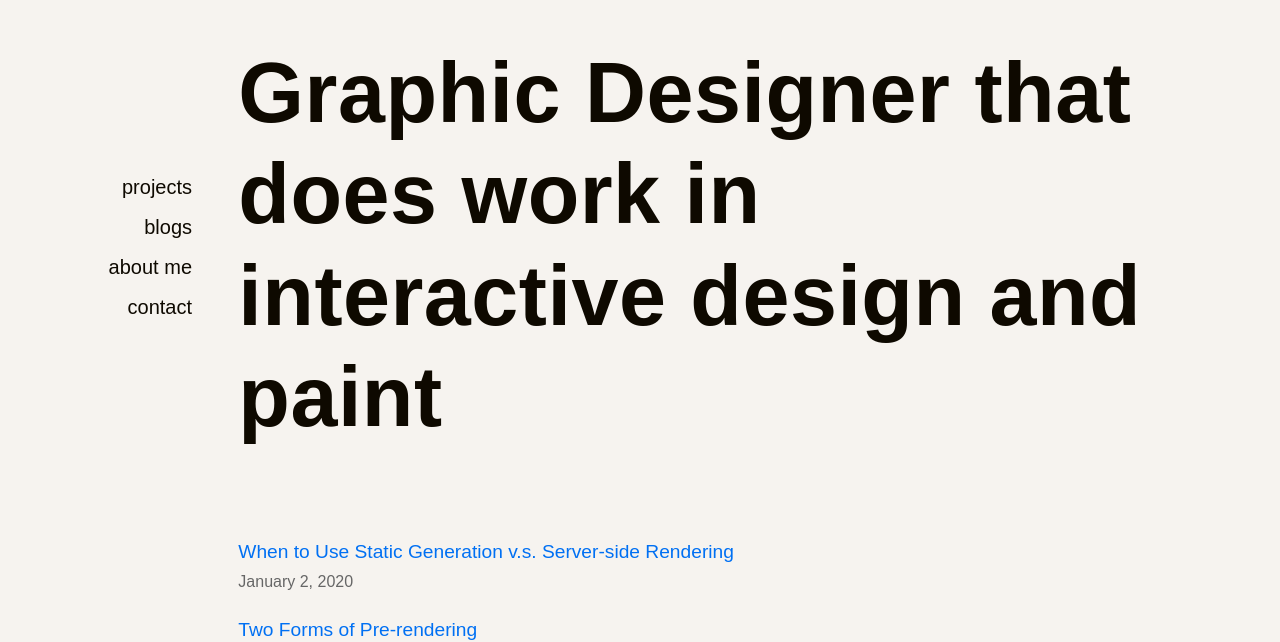
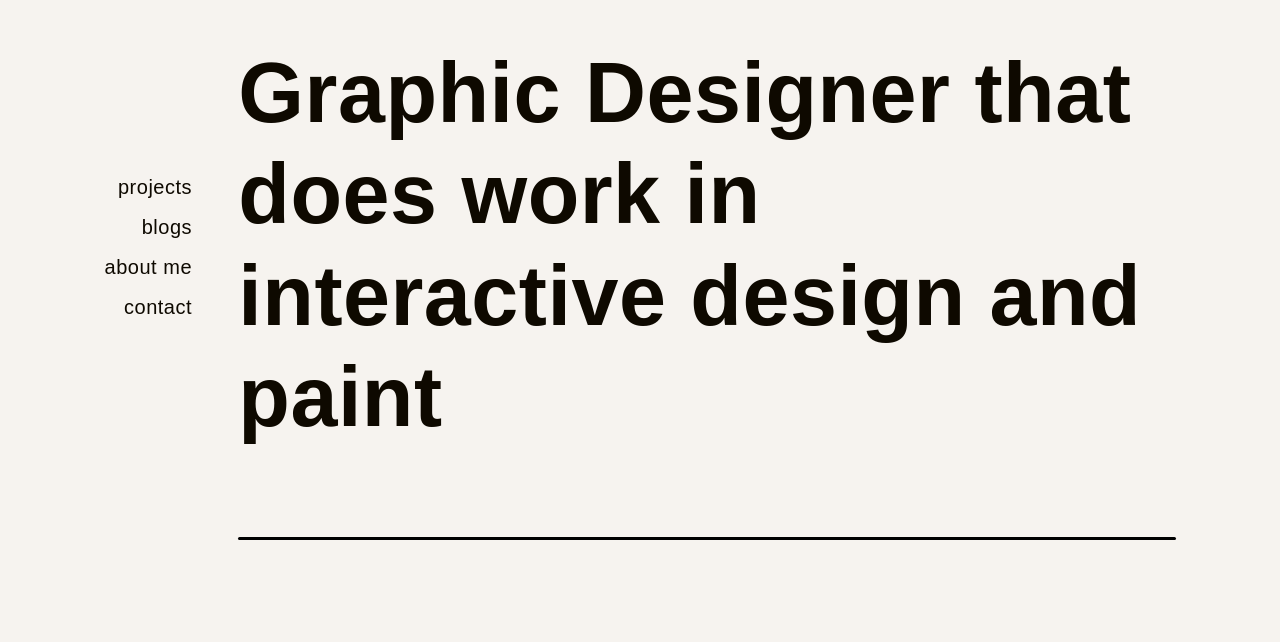
Before and after one commit to akashsmaran/akashsmaran.me, a Next.js app: page / in a window 1280 px wide. Shown: the part 163-805 px from the top of the page. Built offline with nearby package versions, Linux system fonts and the light colour scheme; a web font is replaced by a local one.

Commit message:
added animations

```diff
--- /dev/null
+++ b/animations/fadeInVisi.js
@@ -0,0 +1,45 @@
+import { useInView } from "react-intersection-observer";
+import { motion, useAnimation } from "framer-motion";
+import React, { useEffect } from "react";
+
+const scaleinX = {
+    initial: {
+        scaleX:0,
+        opacity:0
+    },
+    animate: {
+        scaleX:1,
+        opacity:1,
+        transition:{
+            duration: .6,
+        }
+    }
+}
+
+
+
+export default function FadeInWhenVisible({ children }) {
+    const controls = useAnimation();
+    const [ref, inView] = useInView();
+
+    useEffect(() => {
+      if (inView) {
+        controls.start("visible");
+      }
+    }, [controls, inView]);
+
+    return (
+      <motion.div
+        ref={ref}
+        animate={controls}
+        initial="hidden"
+        transition={{ duration: 0.3}}
+        variants={{
+          visible: { opacity: 1, scale: 1 },
+          hidden: { opacity: 0, scale: 0 }
+        }}
+      >
+        {children}
+      </motion.div>
+    );
+  }
--- /dev/null
+++ b/animations/staggerVisi.js
@@ -0,0 +1,29 @@
+import { useInView } from "react-intersection-observer";
+import { motion, useAnimation } from "framer-motion";
+import React, { useEffect } from "react";
+
+export default function StaggerWhenVisible({ children }) {
+    const controls = useAnimation();
+    const [ref, inView] = useInView();
+
+    useEffect(() => {
+      if (inView) {
+        controls.start("visible");
+      }
+    }, [controls, inView]);
+
+    return (
+      <motion.div
+        ref={ref}
+        animate={controls}
+        transition={{ staggerChildren: 0.1 }}
+        initial = "hidden"
+        variants={{
+            visible: { opacity: 1 },
+            hidden: { opacity: 0 }
+        }}
+      >
+        {children}
+      </motion.div>
+    );
+  }
--- a/package.json
+++ b/package.json
@@ -9,10 +9,12 @@
   },
   "dependencies": {
     "date-fns": "^2.22.1",
+    "framer-motion": "^4.1.17",
     "gray-matter": "^4.0.3",
     "next": "^10.0.0",
     "react": "17.0.1",
     "react-dom": "17.0.1",
+    "react-intersection-observer": "^8.32.0",
     "remark": "^13.0.0",
     "remark-html": "^13.0.1",
     "sass": "^1.35.1"
--- a/pages/index.js
+++ b/pages/index.js
@@ -5,7 +5,34 @@ import Styles from '../styles/style.module.scss'
 import { getSortedPostsData } from '../lib/posts'
 import Link from 'next/link'
 import Date from '../components/date'
+import FadeInWhenVisible from '../animations/fadeInVisi'
+import StaggerWhenVisible from '../animations/staggerVisi'
+import { motion, useAnimation } from "framer-motion";
 
+const stagger = {
+  animate: {
+    transition:{
+      staggerChildren:0.1
+    }
+  }
+}
+
+const easing = [0.6, -0.05, 0.01, 0.99]
+
+const fadein = {
+  initial: {
+      y:60,
+      opacity:0
+  },
+  animate: {
+      y:0,
+      opacity:1,
+      transition:{
+          duration: .9,
+          ease: easing
+      }
+  }
+}
 export async function getStaticProps() {
   const allPostsData = getSortedPostsData()
   return {
@@ -17,14 +44,17 @@ export async function getStaticProps() {
 
 export default function Home({ allPostsData }) {
   return (
+    <motion.div exit={{opacity:0}} initial='initial' animate='animate'>
     <div className = {Styles.big_container}>
       <div className = {Styles.navbar_container}>
-        <ul className = {Styles.ul}>
+        <motion.ul variants={stagger} className = {Styles.ul}>
+          <motion.div variants={fadein}>
           <li className={Styles.navbar_items}>projects</li>
           <li className={Styles.navbar_items}>blogs</li>
           <li className={Styles.navbar_items}>about me</li>
           <li className={Styles.navbar_items}>contact</li>
-        </ul>
+          </motion.div>
+        </motion.ul>
       </div>
       <div className = {Styles.content_container}>
       <div className = {Styles.Intro_container}>
@@ -41,6 +71,12 @@ export default function Home({ allPostsData }) {
           </p> */}
         </section>
       </div>
+      <FadeInWhenVisible>
+        <div className={Styles.line}></div>
+      </FadeInWhenVisible>
+
+      <FadeInWhenVisible>
+      <div className={Styles.blog}>
           <section className={`${utilStyles.headingMd} ${utilStyles.padding1px}`}>
             {/* <h2 className={utilStyles.headingLg}>Blog</h2> */}
             <ul className={utilStyles.list}>
@@ -58,6 +94,10 @@ export default function Home({ allPostsData }) {
             </ul>
           </section>
         </div>
+        </FadeInWhenVisible>
+
       </div>
+    </div>
+    </motion.div>
   )
 }
--- a/styles/style.module.scss
+++ b/styles/style.module.scss
@@ -24,7 +24,7 @@
         font-size: 20px;
         position: relative;
         background: linear-gradient(black, black) var(--p,0%) 57%/var(--p,0%) 1px no-repeat;
-
+        letter-spacing: 0.5px;
     }
 }
 
@@ -50,8 +50,11 @@
 
 .line{
     height: 3px;
-    width: 0%;
+    width: 100%;
     border-radius: 5px;
     background-color: black;
-    transition: 1s ease-in-out;
 }
+
+.blog{
+    padding-top: 150px;
+}
```
Also changed, not shown: 1 other file (tests, documents, lock files or other folders). Lines whose indentation alone changed are shown as unchanged.
